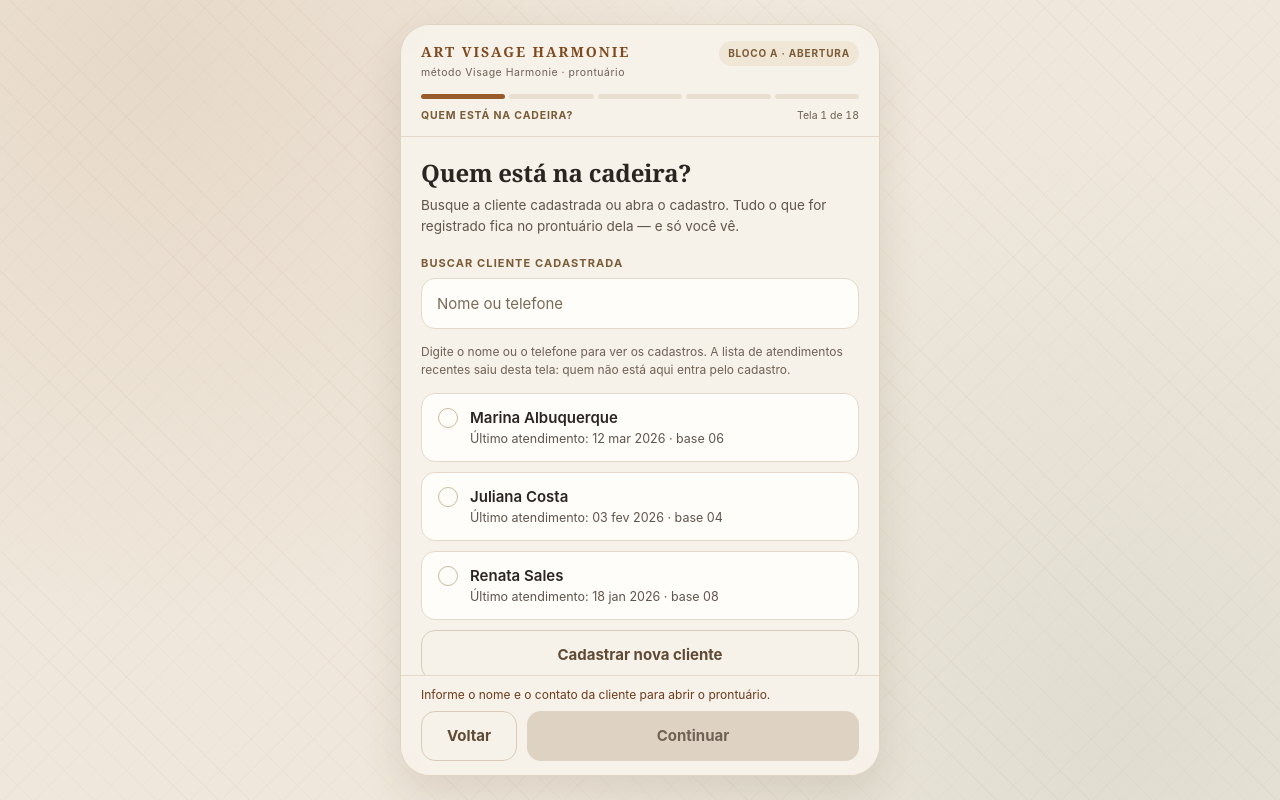
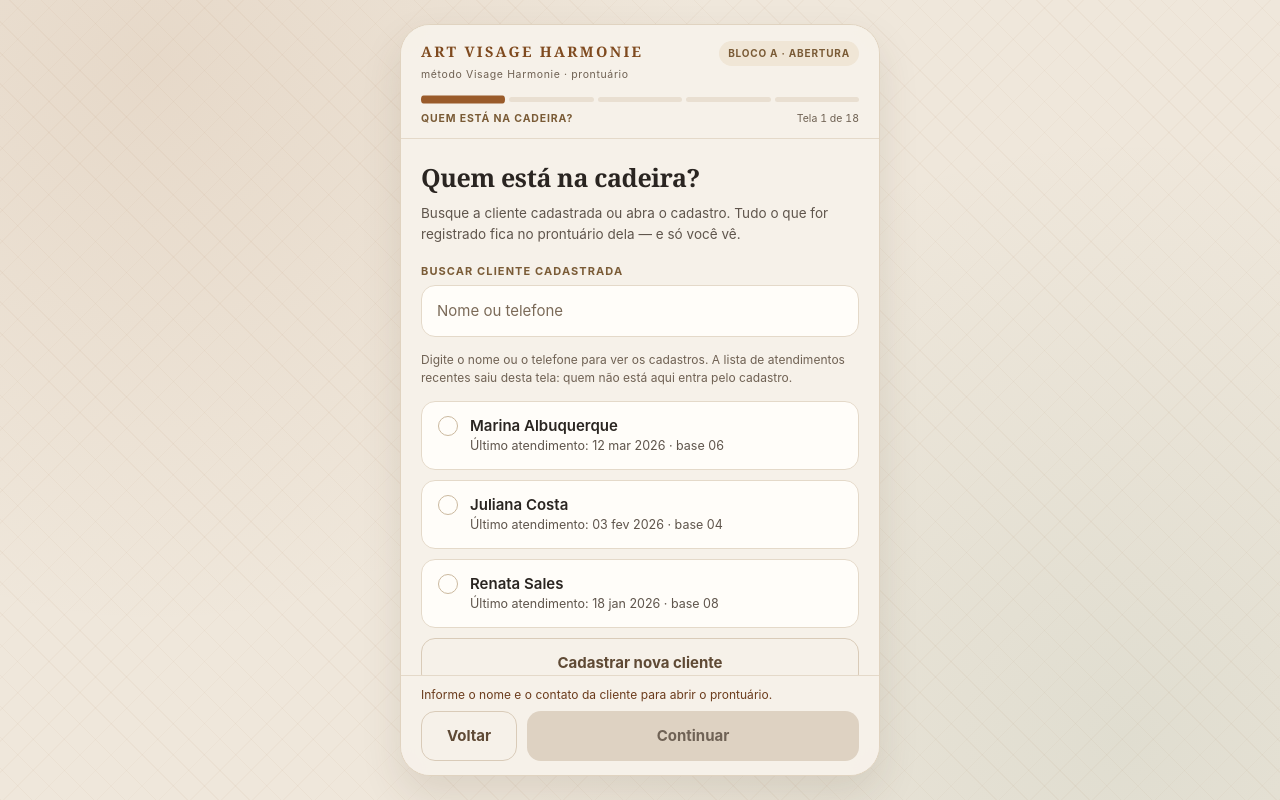
Before and after one commit to IGEDUCACAO/ig-visage-prototipo, a plain HTML site: page index.html in a window 1280 px wide. Drawn offline with Linux system fonts and the light colour scheme.

Commit message:
Refino visual: tipografia, espaamento e micro-interacoes sem tocar na paleta

```diff
--- a/assets/styles.css
+++ b/assets/styles.css
@@ -42,6 +42,9 @@ body {
   font-family: var(--sans);
   font-size: 15px;
   line-height: 1.5;
+  letter-spacing: .002em;
+  -webkit-font-smoothing: antialiased;
+  text-rendering: optimizeLegibility;
   background-color: var(--fundo);
   background-image:
     radial-gradient(circle at 12% 8%, rgba(154, 91, 42, .10), transparent 42%),
@@ -120,17 +123,17 @@ body {
 .marca-nome {
   margin: 0;
   font-family: var(--serif);
-  font-size: 14px;
+  font-size: 14.5px;
   font-weight: 700;
-  letter-spacing: .14em;
+  letter-spacing: .16em;
   text-transform: uppercase;
   color: var(--terra-d);
 }
 
 .marca-sub {
-  margin: 3px 0 0;
+  margin: 4px 0 0;
   font-size: 10.5px;
-  letter-spacing: .05em;
+  letter-spacing: .06em;
   color: var(--ink3);
 }
 
@@ -153,7 +156,7 @@ body {
   display: flex;
   gap: 4px;
   height: 5px;
-  margin-top: 13px;
+  margin-top: 14px;
 }
 
 .progresso-seg {
@@ -161,13 +164,15 @@ body {
   height: 5px;
   border-radius: 999px;
   background: #e9dfd1;
-  transition: background .25s ease, transform .25s ease;
+  transform-origin: center;
+  transition: background .3s ease, transform .3s cubic-bezier(.2, .7, .3, 1);
 }
 .progresso-seg.feito {
   background: #c9a97c;
 }
 .progresso-seg.atual {
   background: var(--terra);
+  transform: scaleY(1.6);
 }
 
 .passo-linha {
@@ -224,19 +229,29 @@ body {
 .tela {
   flex: 1 1 auto;
   overflow-y: auto;
-  padding: 22px 20px 30px;
+  padding: 24px 20px 30px;
   outline: none;
   scrollbar-width: thin;
   scrollbar-color: #d9cbb8 transparent;
 }
 
+/* A troca de tela nao deve parecer corte seco: o conteudo entra deslocado e
+   assentado. O app.js so mexe em innerHTML, entao a animacao nasce no CSS. */
+.tela > * {
+  animation: tela-entra .26s cubic-bezier(.2, .7, .3, 1) both;
+}
+@keyframes tela-entra {
+  from { opacity: 0; transform: translateY(6px); }
+  to   { opacity: 1; transform: none; }
+}
+
 .tela h2 {
-  margin: 0 0 8px;
+  margin: 0 0 10px;
   font-family: var(--serif);
-  font-size: 24px;
-  line-height: 1.2;
+  font-size: 25px;
+  line-height: 1.18;
   font-weight: 700;
-  letter-spacing: -.01em;
+  letter-spacing: -.015em;
   color: var(--ink);
 }
 
@@ -245,6 +260,7 @@ body {
   font-family: var(--serif);
   font-size: 17.5px;
   line-height: 1.3;
+  letter-spacing: -.006em;
   color: var(--ink);
 }
 
@@ -350,7 +366,7 @@ textarea:focus {
 .opcoes {
   display: flex;
   flex-direction: column;
-  gap: 10px;
+  gap: 11px;
 }
 
 .opcao {
@@ -358,7 +374,7 @@ textarea:focus {
   align-items: center;
   gap: 12px;
   width: 100%;
-  min-height: 52px;
+  min-height: 54px;
   padding: 14px 16px;
   border: 1.5px solid var(--line);
   border-radius: 14px;
@@ -368,20 +384,24 @@ textarea:focus {
   font-size: 15px;
   text-align: left;
   cursor: pointer;
-  transition: transform .15s ease, border-color .15s ease, background .15s ease, box-shadow .15s ease;
+  transition: transform .18s cubic-bezier(.2, .7, .3, 1), border-color .18s ease, background .18s ease, box-shadow .18s ease;
 }
 .opcao:hover {
   border-color: #c9a97c;
   transform: translateY(-1px);
-  box-shadow: var(--shadow);
+  box-shadow: var(--shadow-alto);
 }
 .opcao:active {
-  transform: translateY(0) scale(.995);
+  transform: translateY(0) scale(.99);
+  box-shadow: var(--shadow);
 }
 .opcao.selecionada {
   border-color: var(--terra);
   background: #fdf8f0;
   box-shadow: 0 0 0 3px rgba(154, 91, 42, .10);
+}
+.opcao.selecionada .opcao-titulo {
+  color: var(--terra-d);
 }
 /* Feedback de seleção (telas 4 e 5): o clique precisa "responder" antes de
    a tela virar, senão a troca de tela parece não ter sido ouvida. */
@@ -403,6 +423,7 @@ textarea:focus {
 }
 @media (prefers-reduced-motion: reduce) {
   .opcao.selecionando, .opcao.selecionando .opcao-marca { animation: none; }
+  .tela > * { animation: none; }
 }
 
 .opcao-marca {
@@ -569,8 +590,8 @@ textarea:focus {
 /* ---------- cartões e notas ---------- */
 
 .cartao {
-  margin: 0 0 14px;
-  padding: 16px;
+  margin: 0 0 16px;
+  padding: 18px 17px;
   border: 1px solid var(--line);
   border-radius: var(--radius);
   background: var(--card);
@@ -578,7 +599,7 @@ textarea:focus {
 }
 
 .cartao-calculo {
-  background: linear-gradient(155deg, #fffdf9 0%, #fbf5ea 100%);
+  background: linear-gradient(155deg, var(--card) 0%, #fbf5ea 100%);
 }
 
 .calculo-texto {
@@ -586,6 +607,7 @@ textarea:focus {
   font-family: var(--serif);
   font-size: 17.5px;
   line-height: 1.5;
+  letter-spacing: -.005em;
   color: var(--ink);
 }
 
```
